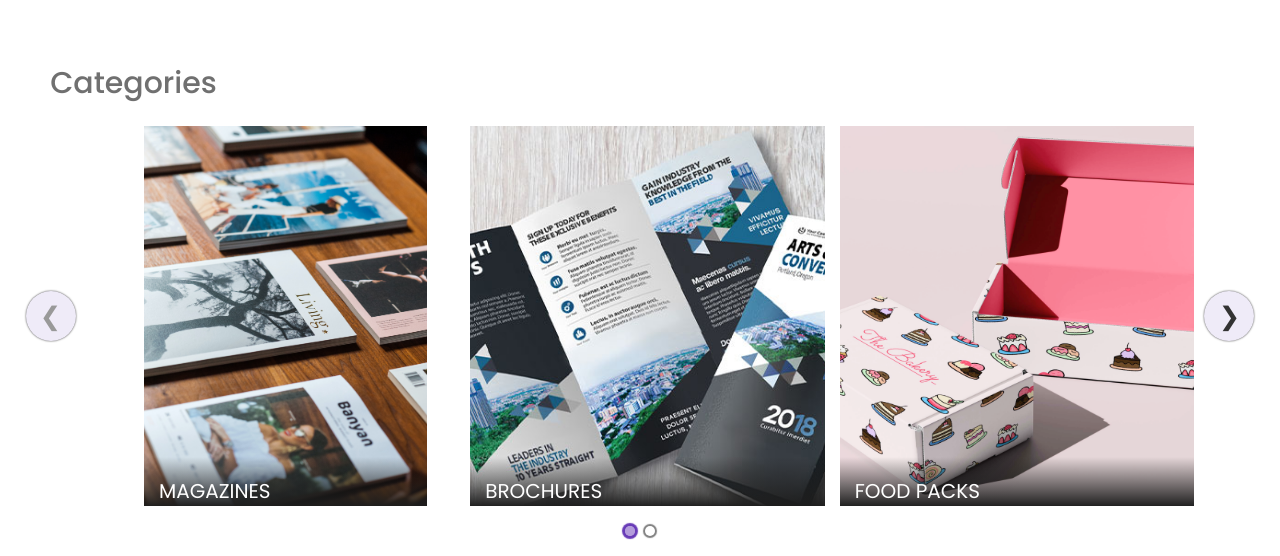
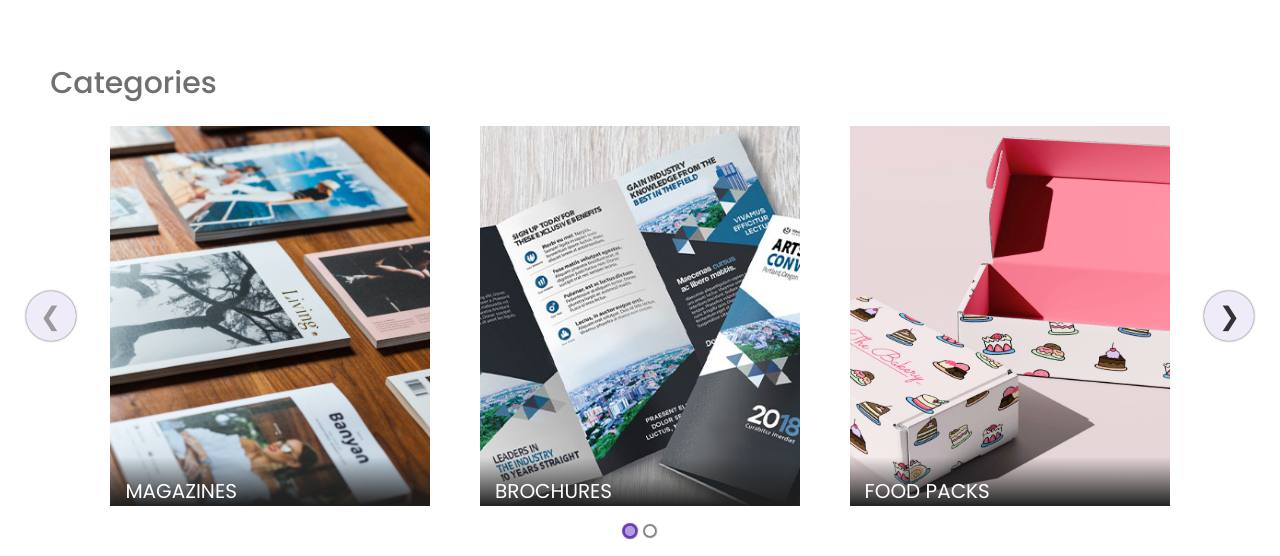
Before and after one commit to kiishi-0/Print-Order-V2.0, a React (Create React App) app: page / in a window 1280 px wide. Shown: the part 840-1396 px from the top of the page. Built offline with nearby package versions, Linux system fonts and the light colour scheme; a web font is replaced by a local one.

Commit message:
Changed the width

```diff
--- a/src/Components/Categories/Categories.css
+++ b/src/Components/Categories/Categories.css
@@ -22,7 +22,7 @@ section.categories-section   {
 }
 section.categories-section .cat{
   background-color: #707070;
-  width: 100%;
+  width: 320px;
   height: 380px;
   margin: 0 15px;
   position: relative;
@@ -94,6 +94,9 @@ section.categories-section .cat img{
   }
 }
 @media only screen and (max-width: 280px){
+  section.categories-section .cat{
+    width: 250px;
+  }
   section.categories-section .carousel{
     padding: 0 1%;
   }
```
